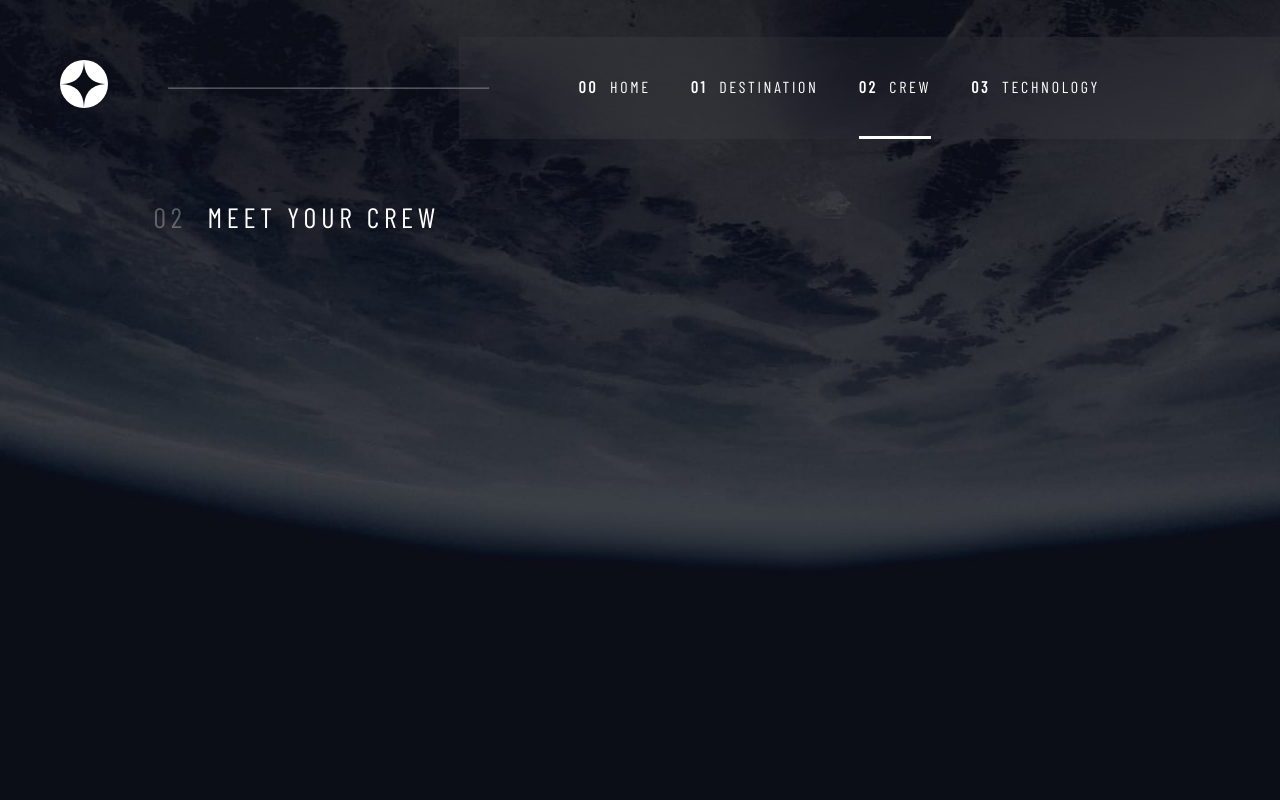
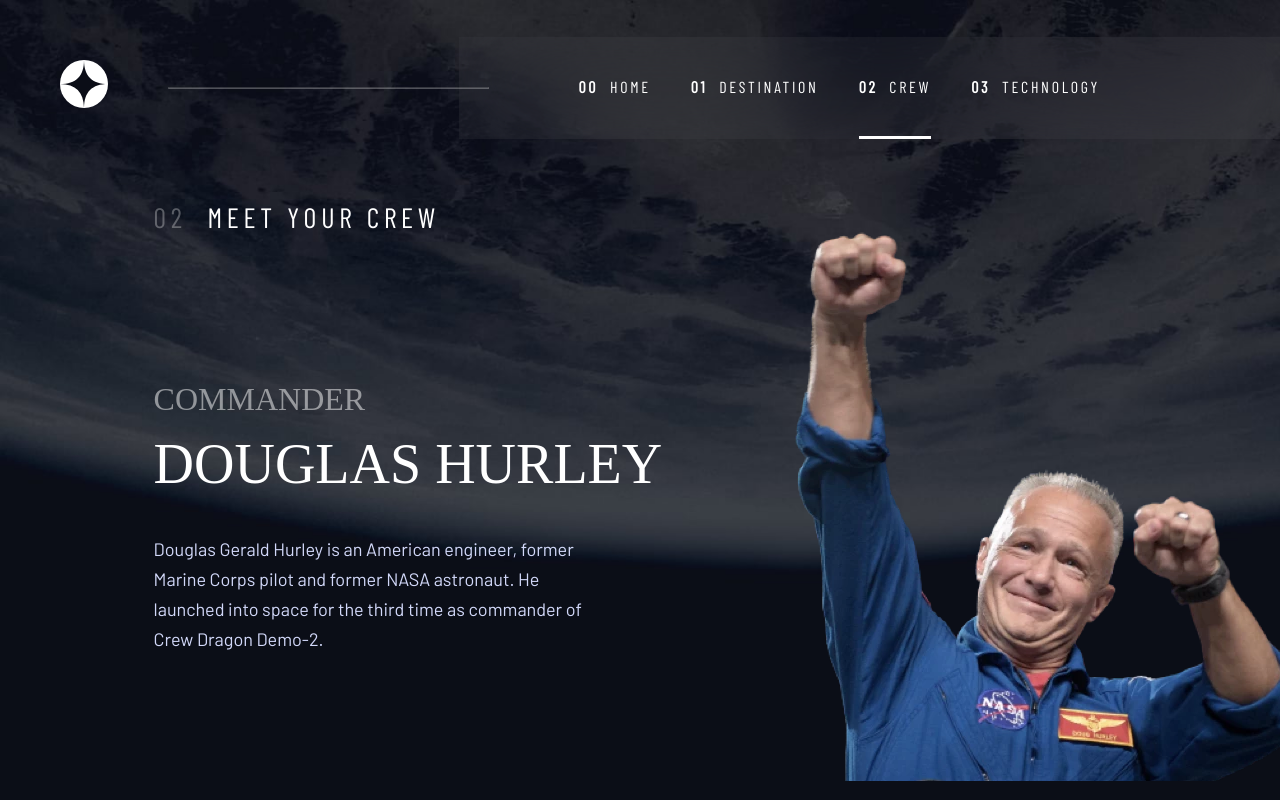
Before and after one commit to AnshumanMahato/space-travel-frontendmentor, a React (Create React App) app: page /crew in a window 1280 px wide. Built offline with nearby package versions, Linux system fonts and the light colour scheme; a web font is replaced by a local one.

Commit message:
crew page structuring

```diff
--- a/src/pages/Destination.jsx
+++ b/src/pages/Destination.jsx
@@ -7,6 +7,7 @@
   let [destination, setDest] = useState("Moon");
 
   const handleClick = (e) => {
+    if (!e.target.classList.contains("destination__navitem")) return;
     const { dest } = e.target.dataset;
     setDest(dest);
   };
@@ -18,13 +19,12 @@
       </h5>
       <div className="destination">
         <nav className="destination__nav">
-          <ul className="destination__navlist">
+          <ul className="destination__navlist" onClick={handleClick}>
             <li
               className={`destination__navitem ${
                 destination === "Moon" ? "active" : ""
               }`}
               data-dest="Moon"
-              onClick={handleClick}
             >
               MOON
             </li>
@@ -33,7 +33,6 @@
                 destination === "Mars" ? "active" : ""
               }`}
               data-dest="Mars"
-              onClick={handleClick}
             >
               MARS
             </li>
@@ -42,7 +41,6 @@
                 destination === "Europa" ? "active" : ""
               }`}
               data-dest="Europa"
-              onClick={handleClick}
             >
               EUROPA
             </li>
@@ -51,7 +49,6 @@
                 destination === "Titan" ? "active" : ""
               }`}
               data-dest="Titan"
-              onClick={handleClick}
             >
               TITAN
             </li>
--- a/src/pages/crew.jsx
+++ b/src/pages/crew.jsx
@@ -1,4 +1,7 @@
 import React from "react";
+import { crew } from "../data";
+
+const test = crew[0];
 
 const Crew = () => {
   return (
@@ -6,6 +9,17 @@
       <h5 className="page-heading heading-5">
         <span>02</span>&nbsp;&nbsp;MEET YOUR CREW
       </h5>
+
+      <div className="crew">
+        <div className="crew__description">
+          <h4 className="heading-4 crew__role">{test.role}</h4>
+          <h3 className="heading-3 crew__name">{test.name}</h3>
+          <p className="crew__about">{test.bio}</p>
+        </div>
+        <div className="crew__image">
+          <img src={test.images.webp} alt={test.name} />
+        </div>
+      </div>
     </main>
   );
 };
--- a/src/sass/components/_components.scss
+++ b/src/sass/components/_components.scss
@@ -1,2 +1,3 @@
 @import "./Header";
 @import "./destination";
+@import "./crew";
--- /dev/null
+++ b/src/sass/components/_crew.scss
@@ -0,0 +1,40 @@
+.crew {
+    display: grid;
+    width: 100%;
+    grid-template-columns: [desc-start] min-content [desc-end img-start] min-content[img-end];
+    grid-template-rows: [desc-start] 1fr [desc-end control-start] min-content[control-end];
+    overflow-y: hidden;
+    gap: 5%;
+
+    &__description {
+        grid-column: desc-start/desc-end;
+        grid-row: desc-start/desc-end;
+        margin: 30% 0 25%;
+    }
+
+    &__image {
+        grid-column: img-start/img-end;
+        grid-row: desc-start/control-end;
+        position: relative;
+
+        img {
+            position: absolute;
+            left: 7.5rem;
+        }
+    }
+
+    &__role {
+        margin-bottom: 3.5rem;
+        opacity: 0.5;
+    }
+
+    &__name {
+        margin-bottom: 5.5rem;
+        white-space: nowrap;
+    }
+
+    &__about {
+        width: 90%;
+    }
+
+}
--- a/src/sass/components/_destination.scss
+++ b/src/sass/components/_destination.scss
@@ -1,7 +1,7 @@
 .destination {
     margin: 5% 0;
     display: grid;
-    width: 100%;
+    width: 87%;
     grid-template-columns: [image-start] 6fr [image-end desc-start] 4fr[desc-end];
     grid-template-rows: [nav-start] auto [nav-end desc-start] 1fr [desc-end];
     gap: 5rem 0;
--- a/src/sass/layouts/_index.scss
+++ b/src/sass/layouts/_index.scss
@@ -70,5 +70,5 @@
 }
 
 .page {
-    margin: 2% 12% 0;
+    margin: 2% 0 0 12%;
 }
```
